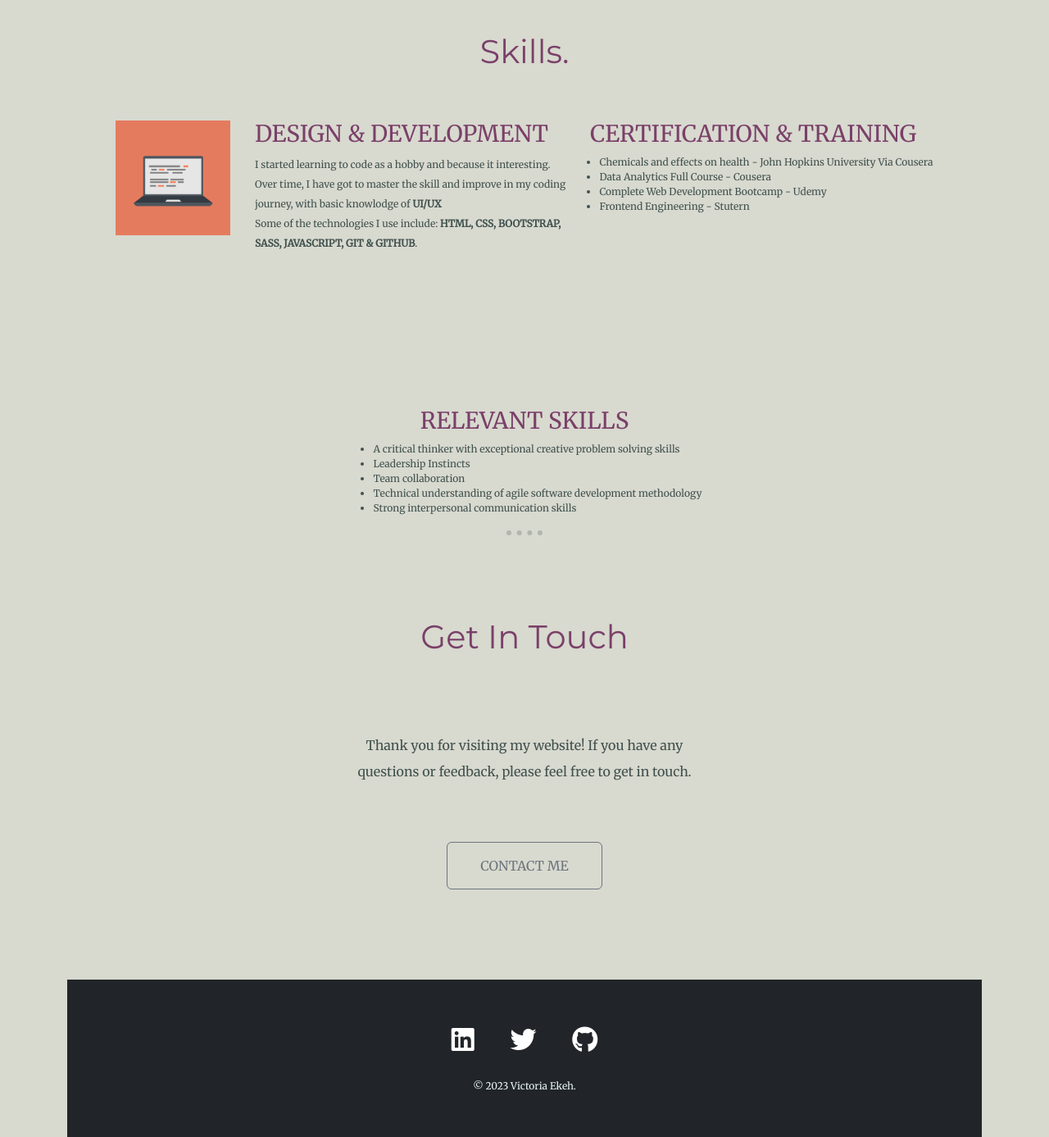
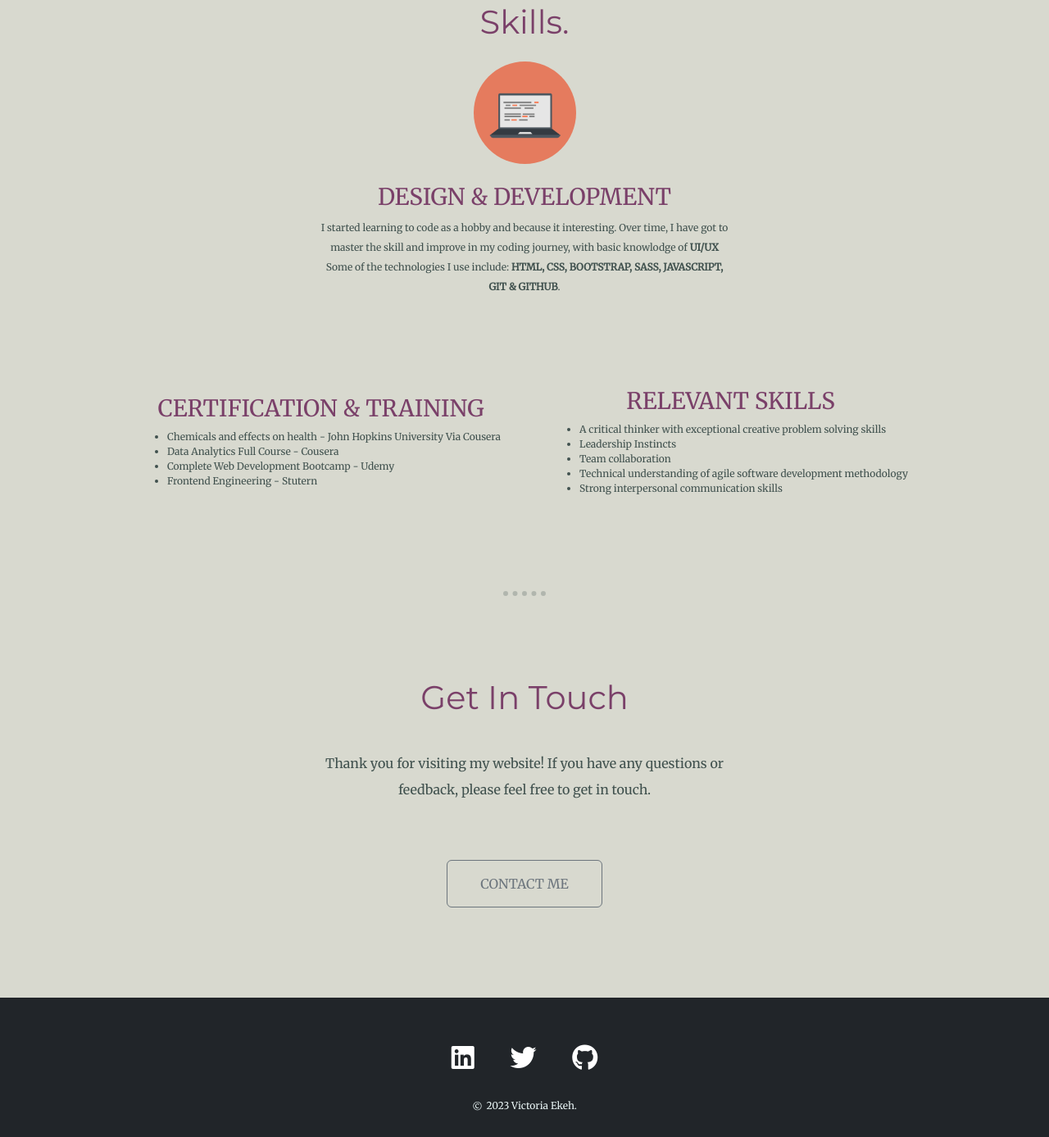
Before and after one commit to Vickylamiel/portfolio, a plain HTML site: page index.html in a window 1280 px wide. Shown: the part 1055-2442 px from the top of the page at 82% size. Drawn offline with nearby package versions, Linux system fonts and the light colour scheme; a script that the page names is missing.

Commit message:
made updates to the landing page

```diff
--- a/assets/styles.css
+++ b/assets/styles.css
@@ -46,7 +46,7 @@ h2{
     font-family: 'Montserrat', sans-serif;
     font-size: 2.5rem;
     font-weight: normal;
-    height: 100px;
+    margin-bottom: 1.5rem;
 }
 
 h3{
@@ -62,7 +62,7 @@ p{
     color: #fff;
     font-family: 'Montserrat', sans-serif;
     font-weight: bold;
-    border: 1px solid #fff;
+    border: 0px solid #fff;
     border-radius: 50px;
     width: 80px;
     height: 40px;
@@ -152,13 +152,19 @@ p{
 }
 
 .skills__one{
-    width: 50%;
-    text-align: left;
+    max-width: 500px;
+    margin: 0 auto;
+    display: flex;
+    flex-direction: column;
+    align-items: center;
+}
+
+.skills__one img {
+    margin-bottom: 1.5rem;
+    border-radius: 100%;
 }
 
 .section__one__skills{
-    display: flex;
-    justify-content: center;
     height: 350px;
 }
 
@@ -172,7 +178,11 @@ p{
 
 .section__two__skills{
     text-align: center;
-    height: 50px;
+    display: flex;
+    gap: 4rem;
+    align-items: center;
+    justify-content: center;
+    margin-top: 3rem;
 
 }
 
@@ -200,11 +210,11 @@ p{
 .skills__one__img{
     width: 25%;
     float: left;
-    margin-right: 30px;
 }
 
 .btn{
     padding: 1rem 2.5rem;
+    transition: all 0.2s ease;
 }
 
 
@@ -216,8 +226,42 @@ p{
     background-image: -o-linear-gradient(top, #ec4e39, #2bc4ad);
     background-image: linear-gradient(to bottom, #ec4e39, #2bc4ad);
     text-decoration: none;
+    transform: scale(0.97);
+    border-width: 0;
 }
 
 .footer-link{
     font-size: 2rem;
 }
+
+.nav-item {
+    display: flex;
+    align-items: center;
+    transition: all 0.2s ease;
+    padding-inline: 1rem;
+    border-radius: 10px;
+}
+
+.nav-item:hover {
+    background-color: gray;
+
+}
+
+.nav-item i {
+    margin-right: 1rem;
+}
+
+.copyright {
+    display: flex;
+    justify-content: center;
+    align-items: center;
+    gap: 0.3rem;
+}
+
+.copyright span {
+    display: block;
+}
+
+.copyright span:first-child {
+    margin-top: 0.3rem;
+}
--- a/index.html
+++ b/index.html
@@ -1,44 +1,77 @@
 <!DOCTYPE html>
 <html lang="en">
   <head>
-    <meta charset="UTF-8">
-    <meta http-equiv="X-UA-Compatible" content="IE=edge">
-    <meta name="viewport" content="width=device-width, initial-scale=1.0">
+    <meta charset="UTF-8" />
+    <meta http-equiv="X-UA-Compatible" content="IE=edge" />
+    <meta name="viewport" content="width=device-width, initial-scale=1.0" />
     <title>Ekeh Victoria</title>
-    <link rel="icon" href="./assets/favicon.ico">
-    <link rel="preconnect" href="https://fonts.googleapis.com">
-    <link rel="preconnect" href="https://fonts.gstatic.com" crossorigin>
-    <link href="https://fonts.googleapis.com/css2?family=Merriweather&family=Montserrat&family=Sacramento&display=swap" rel="stylesheet">
-    <link rel="stylesheet" href="https://cdnjs.cloudflare.com/ajax/libs/font-awesome/4.7.0/css/font-awesome.min.css">
-    <link href="https://cdn.jsdelivr.net/npm/bootstrap@5.2.2/dist/css/bootstrap.min.css" rel="stylesheet" integrity="sha384-Zenh87qX5JnK2Jl0vWa8Ck2rdkQ2Bzep5IDxbcnCeuOxjzrPF/et3URy9Bv1WTRi" crossorigin="anonymous">
-    <link rel="stylesheet" href="./assets/styles.css">
+    <link rel="icon" href="./assets/favicon.ico" />
+    <link rel="preconnect" href="https://fonts.googleapis.com" />
+    <link rel="preconnect" href="https://fonts.gstatic.com" crossorigin />
+    <link
+      href="https://fonts.googleapis.com/css2?family=Merriweather&family=Montserrat&family=Sacramento&display=swap"
+      rel="stylesheet"
+    />
+    <link
+      rel="stylesheet"
+      href="https://cdnjs.cloudflare.com/ajax/libs/font-awesome/4.7.0/css/font-awesome.min.css"
+    />
+    <link
+      href="https://cdn.jsdelivr.net/npm/bootstrap@5.2.2/dist/css/bootstrap.min.css"
+      rel="stylesheet"
+      integrity="sha384-Zenh87qX5JnK2Jl0vWa8Ck2rdkQ2Bzep5IDxbcnCeuOxjzrPF/et3URy9Bv1WTRi"
+      crossorigin="anonymous"
+    />
+    <link rel="stylesheet" href="./assets/styles.css" />
   </head>
   <body>
-  <div class="main-container container">
+    <div class="main-container">
       <nav class="navbar navbar-dark bg-dark fixed-top" variant="primary">
         <div class="container-fluid">
           <a class="navbar-brand" href="#">La Miel</a>
-        <button class="navbar-toggler" type="button" data-bs-toggle="offcanvas" data-bs-target="#offcanvasNavbar" aria-controls="offcanvasNavbar">
+          <button
+            class="navbar-toggler"
+            type="button"
+            data-bs-toggle="offcanvas"
+            data-bs-target="#offcanvasNavbar"
+            aria-controls="offcanvasNavbar"
+          >
             <span class="navbar-toggler-icon"></span>
           </button>
-        <div class="offcanvas offcanvas-end offcanvas-box" tabindex="-1" id="offcanvasNavbar" aria-labelledby="offcanvasNavbarLabel">
+          <div
+            class="offcanvas offcanvas-end offcanvas-box"
+            tabindex="-1"
+            id="offcanvasNavbar"
+            aria-labelledby="offcanvasNavbarLabel"
+          >
             <div class="offcanvas-header">
               <h5 class="offcanvas-title" id="offcanvasNavbarLabel">La Miel</h5>
-            <button type="button" class="btn-close" data-bs-dismiss="offcanvas" aria-label="Close"></button>
+              <button
+                type="button"
+                class="btn-close"
+                data-bs-dismiss="offcanvas"
+                aria-label="Close"
+              ></button>
             </div>
             <div class="offcanvas-body">
               <ul class="navbar-nav justify-content-end flex-grow-1 pe-3">
                 <li class="nav-item">
                   <i class="fa-solid fa-house"></i>
-                <a class="nav-link active" aria-current="page" href="#">Home</a>
+                  <a class="nav-link active" aria-current="page" href="#"
+                    >Home</a
+                  >
                 </li>
                 <li class="nav-item">
                   <i class="fa-solid fa-user"></i>
-                <a class="nav-link active" aria-current="page" href="#about">About</a>
+                  <a class="nav-link active" aria-current="page" href="#about"
+                    >About</a
+                  >
                 </li>
                 <li class="nav-item">
                   <i class="fa-solid fa-envelope"></i>
-                <a class="nav-link active" aria-current="page" href="#contact">Contact</a>
+                  <a class="nav-link active" aria-current="page" href="#contact"
+                    >Contact</a
+                  >
                 </li>
               </ul>
             </div>
@@ -54,7 +87,11 @@
           </div>
 
           <div class="profile-img-contianer">
-          <img class="profile-img img-fluid" src="./assets/images/Vicky's image.jpeg" alt="profilepic">
+            <img
+              class="profile-img img-fluid"
+              src="./assets/images/Vicky's image.jpeg"
+              alt="profilepic"
+            />
             <div class="overlay">Ekeh Victoria</div>
           </div>
         </div>
@@ -65,75 +102,128 @@
           <div id="about">
             <div class="profile">
               <h2 class="profile-header">About</h2>
-              <p class="profile-text">Victoria is a Frontend Developer who is passionate about developing usable user interfaces.
-                A Result-driven individual with leadership ability and exceptional transferable skills looking to write and deploy useful and enable codes that helps solve user problems while increasing value.
-                 Team oriented and focused on developing and improving technical knowledge for optimum productivity.
+              <p class="profile-text">
+                Victoria is a Frontend Developer who is passionate about
+                developing usable user interfaces. A Result-driven individual
+                with leadership ability and exceptional transferable skills
+                looking to write and deploy useful and enable codes that helps
+                solve user problems while increasing value. Team oriented and
+                focused on developing and improving technical knowledge for
+                optimum productivity.
               </p>
             </div>
-            <hr>
+            <hr />
 
             <div class="skills__container">
               <h2>Skills.</h2>
-              <div class="section__one__skills col">
+              <div class="section__one__skills">
                 <div class="skills__one">
-                  <img class="skills__one__img" src="./assets/images/computer.png" alt="computer">
+                  <img
+                    class="skills__one__img"
+                    src="./assets/images/computer.png"
+                    alt="computer"
+                  />
+                  <div>
                     <h3>Design & Development</h3>
-                  <p class="skills__one__text">I started learning to code as a hobby and because it interesting. Over time, I have got to master the skill and improve in my coding journey, with basic knowlodge of <strong>UI/UX</strong> <br>
-                    Some of the technologies I use include: <strong>HTML, CSS, BOOTSTRAP, SASS, JAVASCRIPT, GIT & GITHUB</strong>.
+                    <p class="skills__one__text">
+                      I started learning to code as a hobby and because it
+                      interesting. Over time, I have got to master the skill and
+                      improve in my coding journey, with basic knowlodge of
+                      <strong>UI/UX</strong> <br />
+                      Some of the technologies I use include:
+                      <strong
+                        >HTML, CSS, BOOTSTRAP, SASS, JAVASCRIPT, GIT &
+                        GITHUB</strong
+                      >.
                     </p>
                   </div>
+                </div>
+              </div>
 
+              <div class="section__two__skills">
                 <div class="certification">
                   <h3>CERTIFICATION & TRAINING</h3>
                   <ul>
-                      <li>Chemicals and effects on health - John Hopkins University Via Cousera</li>
+                    <li>
+                      Chemicals and effects on health - John Hopkins University
+                      Via Cousera
+                    </li>
                     <li>Data Analytics Full Course - Cousera</li>
                     <li>Complete Web Development Bootcamp - Udemy</li>
                     <li>Frontend Engineering - Stutern</li>
                   </ul>
                 </div>
-              </div>
-
-              <div class="section__two__skills">
+                <div>
                   <h3>RELEVANT SKILLS</h3>
                   <ul>
-                      <li>A critical thinker with exceptional creative problem solving skills</li>
+                    <li>
+                      A critical thinker with exceptional creative problem
+                      solving skills
+                    </li>
                     <li>Leadership Instincts</li>
                     <li>Team collaboration</li>
-                      <li>Technical understanding of agile software development methodology</li>
+                    <li>
+                      Technical understanding of agile software development
+                      methodology
+                    </li>
                     <li>Strong interpersonal communication skills</li>
                   </ul>
                 </div>
               </div>
-            <hr>
+            </div>
+            <hr />
 
             <div id="contact">
               <h2>Get In Touch</h2>
-              <p class="contact-message">Thank you for visiting my website! If you have any questions or feedback, please feel free to get in touch.</p>
-              <a class="btn btn-outline-secondary" href="mailto:ekehvictoria72@email.com">CONTACT ME</a>
+              <p class="contact-message">
+                Thank you for visiting my website! If you have any questions or
+                feedback, please feel free to get in touch.
+              </p>
+              <a
+                class="btn btn-outline-secondary"
+                href="mailto:ekehvictoria72@email.com"
+                >CONTACT ME</a
+              >
             </div>
           </div>
         </section>
       </main>
 
-
-
-
-
       <footer>
         <div class="bottom-container">
-        <a class="footer-link" href="https://www.linkedin.com/in/ekeh-victoria-b45a8823a/"><i class="fa-brands fa-linkedin"></i></a>
-        <a class="footer-link" href="https://twitter.com/Vicky_la_miel"><i class="fa-brands fa-twitter"></i></a>
-        <a class="footer-link" href="https://github.com/Vickylamiel"><i class="fa-brands fa-github"></i></a> <br>
-        <p class="copyright">© 2023 Victoria Ekeh.</p>
+          <a
+            class="footer-link"
+            href="https://www.linkedin.com/in/ekeh-victoria-b45a8823a/"
+            ><i class="fa-brands fa-linkedin"></i
+          ></a>
+          <a class="footer-link" href="https://twitter.com/Vicky_la_miel"
+            ><i class="fa-brands fa-twitter"></i
+          ></a>
+          <a class="footer-link" href="https://github.com/Vickylamiel"
+            ><i class="fa-brands fa-github"></i
+          ></a>
+          <br />
+          <p class="copyright">
+            <span>©</span> <span>2023 Victoria Ekeh.</span>
+          </p>
         </div>
       </footer>
     </div>
 
-  <script src="https://cdn.jsdelivr.net/npm/@popperjs/core@2.11.6/dist/umd/popper.min.js" integrity="sha384-oBqDVmMz9ATKxIep9tiCxS/Z9fNfEXiDAYTujMAeBAsjFuCZSmKbSSUnQlmh/jp3" crossorigin="anonymous"></script>
-  <script src="https://cdn.jsdelivr.net/npm/bootstrap@5.2.2/dist/js/bootstrap.min.js" integrity="sha384-IDwe1+LCz02ROU9k972gdyvl+AESN10+x7tBKgc9I5HFtuNz0wWnPclzo6p9vxnk" crossorigin="anonymous"></script>
-  <script src="https://kit.fontawesome.com/bf88dedc0b.js" crossorigin="anonymous"></script>
+    <script
+      src="https://cdn.jsdelivr.net/npm/@popperjs/core@2.11.6/dist/umd/popper.min.js"
+      integrity="sha384-oBqDVmMz9ATKxIep9tiCxS/Z9fNfEXiDAYTujMAeBAsjFuCZSmKbSSUnQlmh/jp3"
+      crossorigin="anonymous"
+    ></script>
+    <script
+      src="https://cdn.jsdelivr.net/npm/bootstrap@5.2.2/dist/js/bootstrap.min.js"
+      integrity="sha384-IDwe1+LCz02ROU9k972gdyvl+AESN10+x7tBKgc9I5HFtuNz0wWnPclzo6p9vxnk"
+      crossorigin="anonymous"
+    ></script>
+    <script
+      src="https://kit.fontawesome.com/bf88dedc0b.js"
+      crossorigin="anonymous"
+    ></script>
     <script src="./app.js"></script>
-
   </body>
 </html>
```
Lines whose indentation alone changed are shown as unchanged.
